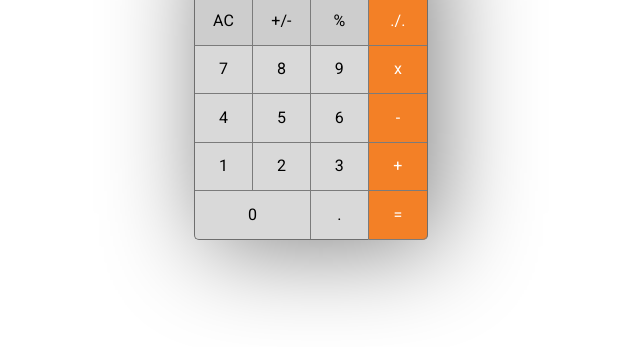
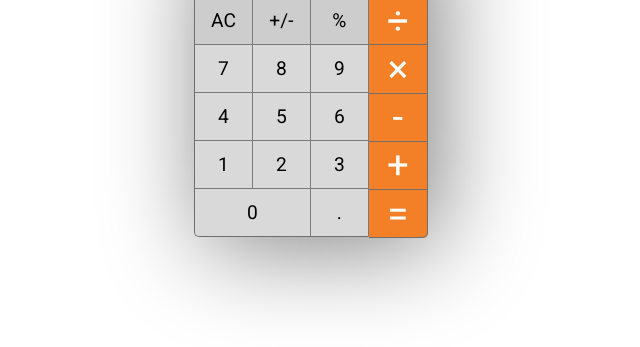
Before and after one commit to brac/calcClone, a website: page index.html in a window 1280 px wide. Shown: the part 323-670 px from the top of the page, without its empty margins (329-969 px from the left). Drawn offline with Linux system fonts and the light colour scheme.

Commit message:
calculator symbols

```diff
--- a/index.css
+++ b/index.css
@@ -38,6 +38,7 @@
   display: flex;
   flex-direction: row;
   user-select: none;
+  font-size: 1.2em;
 }
 
   .calculator-keypad-inputkeys {
@@ -58,16 +59,21 @@
 
   }
 
-    .calculator-keypad-functionkeys-functionkey,
     .calculator-keypad-inputkeys-adjustkeys-adjustkey,
     .calculator-keypad-inputkeys-numberkeys-numberkey {
-      padding: .91em 0 .91em 0;
+      padding: .65em 0 .65em 0;
     }
 
     .calculator-keypad-functionkeys-functionkey {
-      border-bottom: 1px solid #7B7B7B;
+      padding: .04em 0 .04em 0;
+    }
+
+
+    .calculator-keypad-functionkeys-functionkey {
+      border-bottom: 1px solid #6E6E6E;
       color: white;
       text-align: center;
+      font-size: 2em;
     }
 
     .calculator-keypad-functionkeys-functionkey:hover {
--- a/index.html
+++ b/index.html
@@ -35,8 +35,8 @@
       </div> <!-- calculator-keypad-inputkeys -->
       <div class="calculator-keypad-functionkeys">
         <!-- TODO: Better Symbols -->
-        <div class="calculator-keypad-functionkeys-functionkey">./.</div>
-        <div class="calculator-keypad-functionkeys-functionkey">x</div>
+        <div class="calculator-keypad-functionkeys-functionkey">&#247</div>
+        <div class="calculator-keypad-functionkeys-functionkey">&#215</div>
         <div class="calculator-keypad-functionkeys-functionkey">-</div>
         <div class="calculator-keypad-functionkeys-functionkey">+</div>
         <div class="calculator-keypad-functionkeys-functionkey">=</div>
```
Also changed, not shown: README.md.
